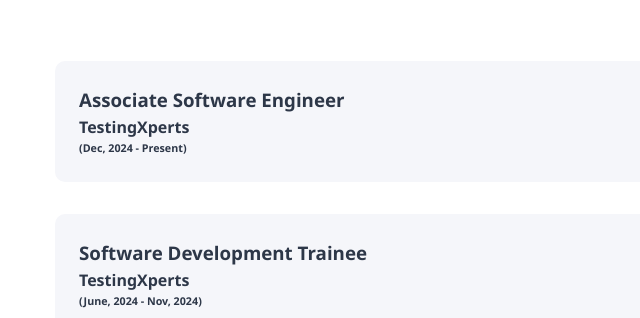
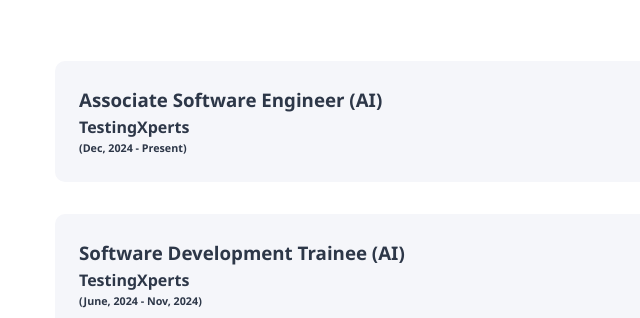
Before and after one commit to bishtanuj/portfolio, a plain HTML site: page index.html in a window 1280 px wide. Shown: the part 2418-2736 px from the top of the page, without its empty margins (185-825 px from the left). Drawn offline with Linux system fonts and the light colour scheme.

Commit message:
Updated the Experience

```diff
--- a/index.html
+++ b/index.html
@@ -540,12 +540,12 @@
         <h2 class="section-title">Experience</h2>
         <div class="education-timeline">
             <div class="timeline-item">
-                <h3>Associate Software Engineer</h3>
+                <h3>Associate Software Engineer (AI)</h3>
                 <h4>TestingXperts</h4>
                 <h6>(Dec, 2024 - Present)</h6>
             </div>
             <div class="timeline-item">
-                <h3>Software Development Trainee</h3>
+                <h3>Software Development Trainee (AI)</h3>
                 <h4>TestingXperts</h4>
                 <h6>(June, 2024 - Nov, 2024)</h6>
             </div>
```
